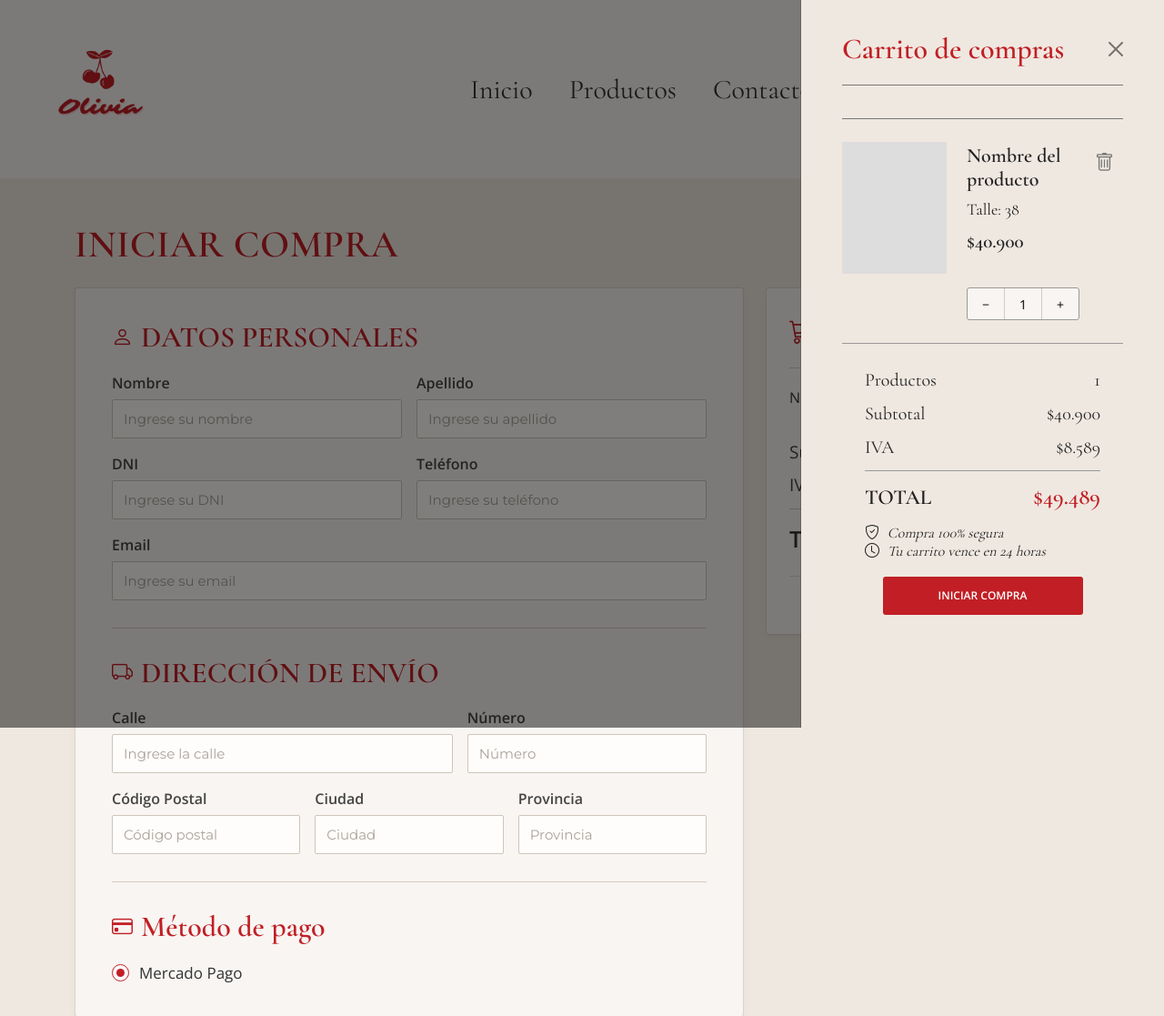
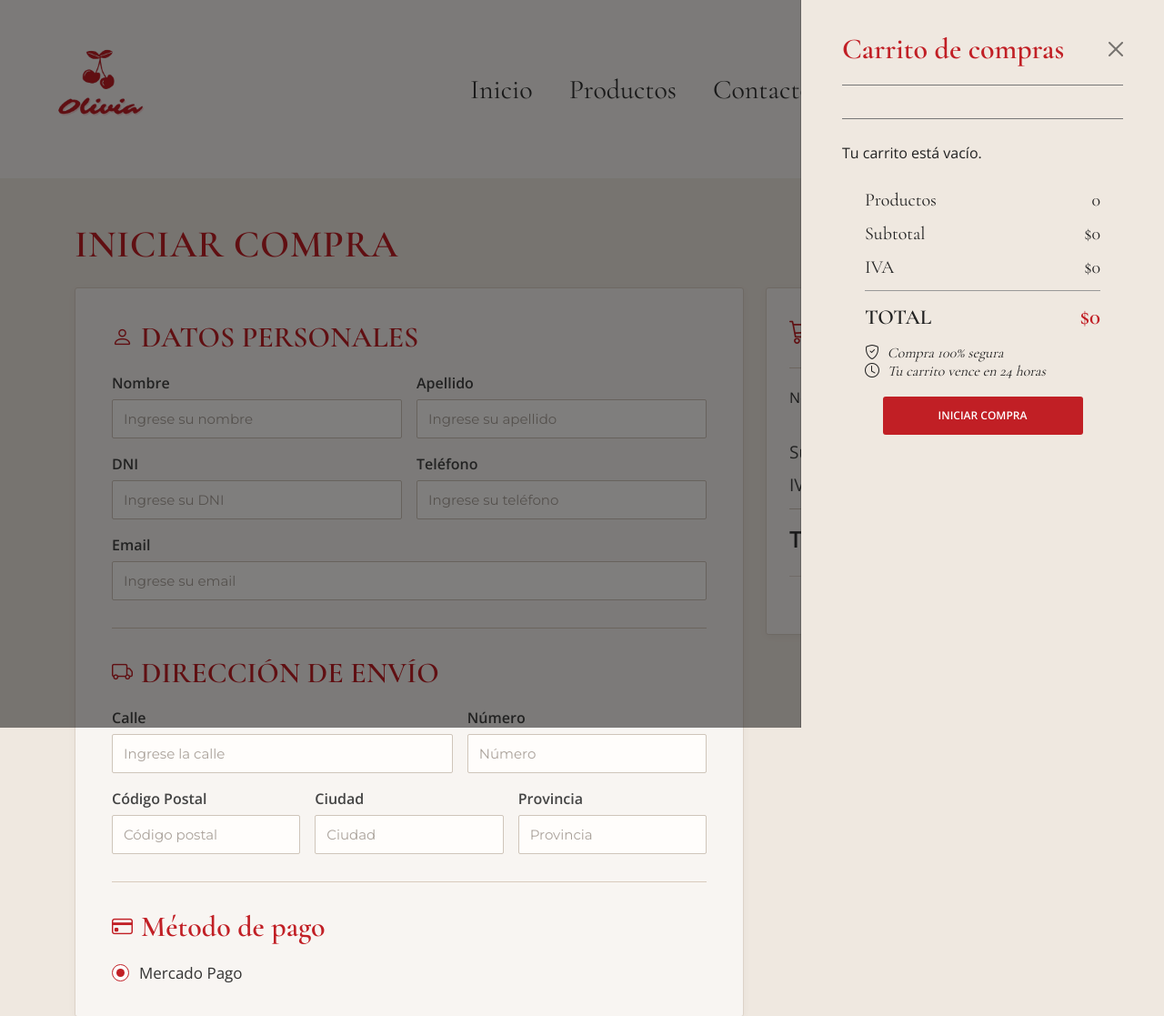
Before and after one commit to palomaponte07-maker/NUEVOPROYECTO, a Django app: page /carrito/ in a window 1280 px wide, after a click that opens the changed part. Shown: the top 1117 px of the page at 91% size. Run offline with Django 5.2, Linux system fonts and the light colour scheme; some libraries are stand-ins or nearby versions.

Commit message:
Mejoras carrito y contexto

```diff
--- /dev/null
+++ b/carrito/context_processors.py
@@ -0,0 +1,49 @@
+from decimal import Decimal
+from .models import Carrito, CarritoProducto
+
+
+def carrito_context(request):
+
+    idCarrito = request.session.get("idCarrito")
+
+    productos_carrito = []
+    subtotal = Decimal("0.00")
+    cantidad = 0
+
+    if idCarrito:
+
+        carrito = Carrito.objects.filter(
+            idCarrito=idCarrito,
+            estado=True
+        ).first()
+
+        if carrito:
+
+            productos_carrito = CarritoProducto.objects.filter(
+                carrito=carrito,
+                estado=True
+            ).select_related(
+                "producto",
+                "variante"
+            )
+
+            subtotal = sum(
+                (item.subTotal or Decimal("0.00"))
+                for item in productos_carrito
+            )
+
+            cantidad = sum(
+                (item.cantidad or 0)
+                for item in productos_carrito
+            )
+
+    iva = subtotal * Decimal("0.21")
+    total = subtotal + iva
+
+    return {
+        "productos_carrito": productos_carrito,
+        "cantidad_carrito": cantidad,
+        "subtotal_carrito": subtotal,
+        "iva_carrito": iva,
+        "total_carrito": total,
+    }
--- a/carrito/views.py
+++ b/carrito/views.py
@@ -135,13 +135,11 @@ def agregar_al_carrito(request, idProducto):
 
 
         return redirect(
-        "detalle_producto",
-        id=producto.idProducto
+            f"/productos/{producto.idProducto}/?carrito=abierto"
         )
 
     return redirect(
-    "detalle_producto",
-    id=producto.idProducto
+    f"/productos/{producto.idProducto}/?carrito=abierto"
     )
 
 def modificar_cantidad(request, idCarritoProducto, accion):
@@ -166,7 +164,9 @@ def modificar_cantidad(request, idCarritoProducto, accion):
 
     carrito_producto.save()
 
-    return redirect("carrito")
+    return redirect(
+        f"/productos/{carrito_producto.producto.idProducto}/?carrito=abierto"
+    )
 
 def eliminar_del_carrito(request, idCarritoProducto):
 
@@ -179,4 +179,6 @@ def eliminar_del_carrito(request, idCarritoProducto):
     carrito_producto.estado = False
     carrito_producto.save()
 
-    return redirect("carrito")
+    return redirect(
+    f"/productos/{carrito_producto.producto.idProducto}/?carrito=abierto"
+    )
--- a/config/settings.py
+++ b/config/settings.py
@@ -70,6 +70,7 @@ TEMPLATES = [
                 'django.template.context_processors.request',
                 'django.contrib.auth.context_processors.auth',
                 'django.contrib.messages.context_processors.messages',
+                'carrito.context_processors.carrito_context',
             ],
         },
     },
@@ -87,7 +88,7 @@ DATABASES = {
         'NAME': 'Olivia',
         'USER': 'colaboradora',
         'PASSWORD': 'Olivia2024!',
-        'HOST': '10.0.2.118',
+        'HOST': '192.168.0.198',
         'PORT': '1433',
         'OPTIONS': {
             'driver': 'ODBC Driver 18 for SQL Server',
--- a/static/css/style.css
+++ b/static/css/style.css
@@ -569,10 +569,19 @@ footer a:hover{
 
 
 .carrito-imagen {
+
     width: 115px;
     height: 145px;
     background-color: #ddd;
     flex-shrink: 0;
+
+}
+
+.carrito-imagen img {
+    width: 100%;
+    height: 100%;
+    object-fit: cover;
+    display: block;
 }
 
 
@@ -641,7 +650,7 @@ footer a:hover{
     background-color: #f8f5f2;
 }
 
-.carrito-cantidad button,
+.carrito-cantidad a,
 .carrito-cantidad span {
     width: 40px;
     height: 34px;
@@ -654,13 +663,14 @@ footer a:hover{
     font-size: 14px;
 }
 
-.carrito-cantidad button {
+.carrito-cantidad a {
+    background: transparent;
+    color: #555;
     cursor: pointer;
-    transition: background-color 0.2s ease,
-                color 0.2s ease;
+    text-decoration: none;
 }
 
-.carrito-cantidad button:hover {
+.carrito-cantidad a:hover {
     background-color: #c11f25;
     color: white;
 }
@@ -672,7 +682,33 @@ footer a:hover{
     font-weight: 500;
 }
 
+/*
+=========================
+   RESUMEN DEL CARRITO
+   =========================
+   .pedido-cantidad a,
+.pedido-cantidad span {
+    width: 34px;
+    height: 32px;
+    border: none;
+    display: flex;
+    justify-content: center;
+    align-items: center;
+    font-family: 'Open Sans', sans-serif;
+    font-size: 15px;
+}
 
+.pedido-cantidad a {
+    background: transparent;
+    color: #555;
+    cursor: pointer;
+    text-decoration: none;
+}
+
+.pedido-cantidad a:hover {
+    background-color: #c11f25;
+    color: white;
+}*/
 
 .carrito-resumen {
     margin-top: 25px;
--- a/templates/base.html
+++ b/templates/base.html
@@ -100,7 +100,7 @@
 
     </main>
 
-    <!-- Carrito lateral -->
+
     <div class="offcanvas offcanvas-end carrito-lateral"
         tabindex="-1"
         id="carritoLateral"
@@ -123,51 +123,72 @@
 
         <div class="offcanvas-body">
 
-            <!-- Productos del carrito -->
+
             <div class="carrito-productos">
 
+                {% for item in productos_carrito %}
 
                     <div class="carrito-producto">
+
+
 
                         <div class="carrito-producto-contenido">
 
                             <div class="carrito-imagen">
-                            <!-- La imagen real la conectaremos después -->
+                                {% with imagen=item.producto.imagen_set.first %}
+
+                                    {% if imagen and imagen.imagen %}
+                                        <img src="{{ imagen.imagen.url }}"
+                                            alt="{{ item.producto.nombre }}">
+
+                                    {% endif %}
+
+                                {% endwith %}
                             </div>
 
                             <div class="carrito-detalle">
 
-                            <h6>Nombre del producto</h6>
+                                <h6>{{ item.producto.nombre }}</h6>
 
-                            <p>Talle: 38</p>
+                                <p>Talle: {{ item.variante.talle }}</p>
 
-                            <p>$40.900</p>
+                                <p>${{ item.subTotal|floatformat:0 }}</p>
 
                             </div>
 
                         </div>
 
 
-                    <button type="button"
+                        <a href="{% url 'eliminar_del_carrito' item.idCarritoProducto %}"
                             class="carrito-eliminar"
                             aria-label="Eliminar producto">
 
                                 <i class="bi bi-trash"></i>
 
-                    </button>
+                        </a>
 
 
                         <div class="carrito-cantidad">
 
-                        <button type="button">−</button>
+                            <a href="{% url 'modificar_cantidad' item.idCarritoProducto 'restar' %}">
+                                -
+                            </a>
 
-                        <span>1</span>
+                            <span>{{ item.cantidad }}</span>
 
-                        <button type="button">+</button>
+                            <a href="{% url 'modificar_cantidad' item.idCarritoProducto 'sumar' %}">
+                                +
+                            </a>
 
                         </div>
 
                     </div>
+
+                {% empty %}
+
+                    <p class="carrito-vacio">Tu carrito está vacío.</p>
+
+                    {% endfor %}
 
             </div>
 
@@ -176,22 +197,22 @@
 
                 <div class="carrito-linea">
                     <span>Productos</span>
-                    <span>1</span>
+                    <span>{{ cantidad_carrito }}</span>
                 </div>
 
                 <div class="carrito-linea">
                     <span>Subtotal</span>
-                    <span>$40.900</span>
+                    <span>${{ subtotal_carrito|floatformat:0 }}</span>
                 </div>
 
                 <div class="carrito-linea">
                     <span>IVA</span>
-                    <span>$8.589</span>
+                    <span>${{ iva_carrito|floatformat:0 }}</span>
                 </div>
 
                 <div class="carrito-linea carrito-total">
                     <span>TOTAL</span>
-                    <span>$49.489</span>
+                    <span>${{ total_carrito|floatformat:0 }}</span>
                 </div>
 
             </div>
@@ -223,10 +244,26 @@
 
     </div>
 
-    <!-- Bootstrap JS -->
+
 
     <script src="{% static 'bootstrap/js/bootstrap.bundle.min.js' %}"></script>
 
+    <script>
+        document.addEventListener("DOMContentLoaded", function () {
+
+            const parametros = new URLSearchParams(window.location.search);
+
+            if (parametros.get("carrito") === "abierto") {
+
+                const carrito = document.getElementById("carritoLateral");
+
+                const offcanvas = new bootstrap.Offcanvas(carrito);
+
+                offcanvas.show();
+            }
+
+        });
+    </script>
 
 </body>
 
```
Lines whose indentation alone changed are shown as unchanged.
